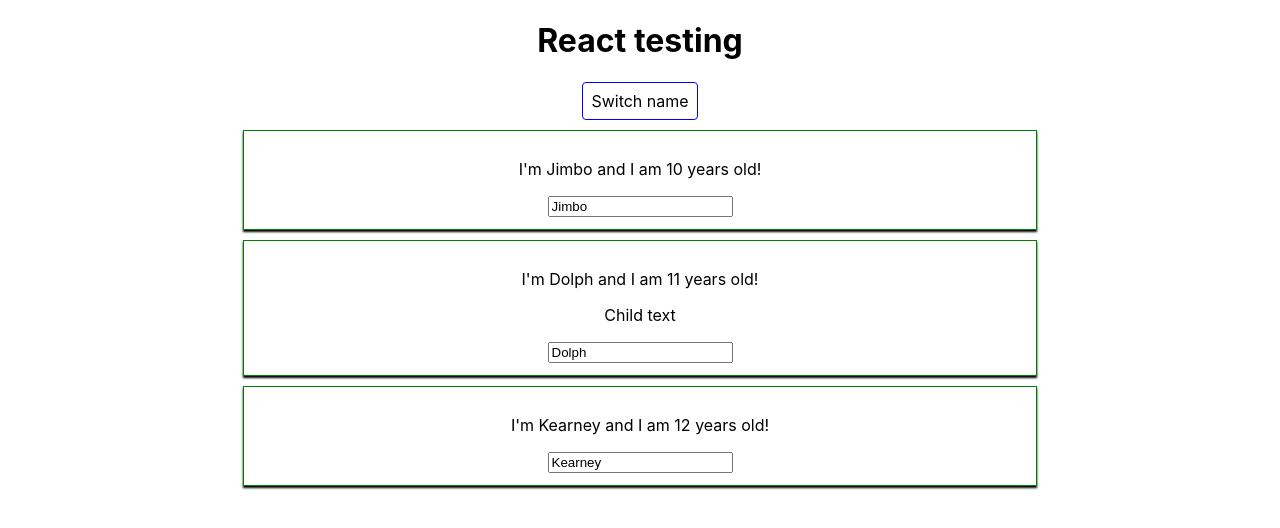
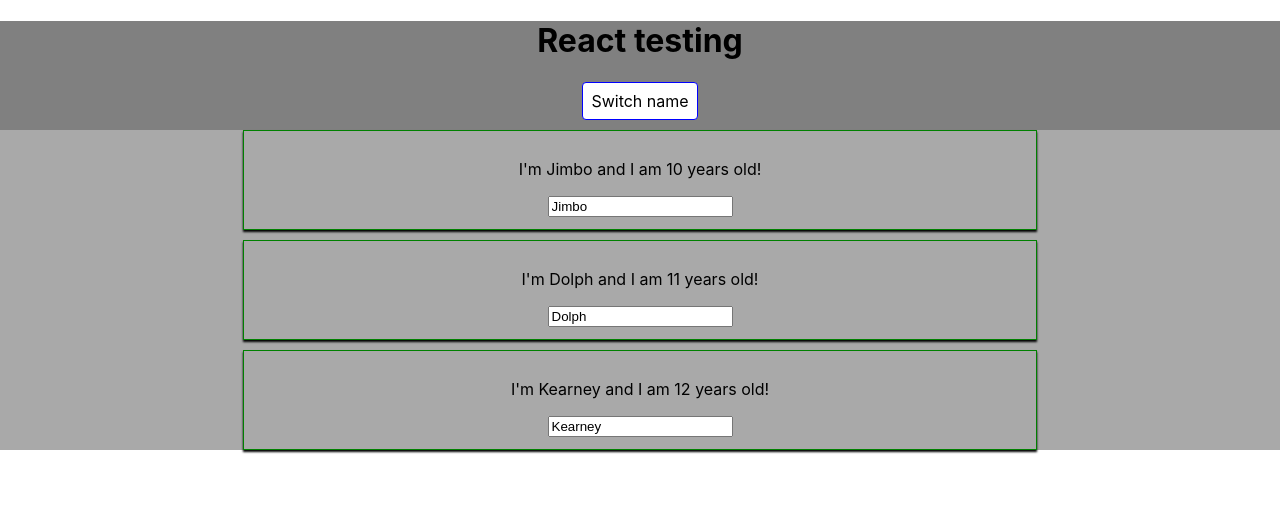
Before and after one commit to prupke2/react-practice, a React (Create React App) app: page / in a window 1280 px wide. Both pictures are taken after a click on the button "Switch name". Shown: the top 528 px of the page. Built offline with nearby package versions, Linux system fonts and the light colour scheme.

Commit message:
Through lesson 61

```diff
--- a/src/App.js
+++ b/src/App.js
@@ -6,29 +6,34 @@ import Person from './Person/Person';
 class App extends Component {
   state = {
     persons: [
-      { name: 'Jimbo', age: 10},
-      { name: 'Dolph', age: 11},
-      { name: 'Kearney', age: 12}
+      { id: 'asdf', name: 'Jimbo', age: 10},
+      { id: 'asdf2', name: 'Dolph', age: 11},
+      { id: 'asdf3', name: 'Kearney', age: 12}
     ],
     showPersons: false
-  };
-
-  switchNameHandler = (newName) => {
-    this.setState({persons: [
-      { name: newName, age: 20},
-      { name: 'Dolph2', age: 21},
-      { name: 'Kearney2', age: 22}
-      ]
-    })
   }
 
-  nameChangeHandler = (event) => {
-    this.setState({persons: [
-      { name: event.target.value, age: 20},
-      { name: 'Dolph', age: 11},
-      { name: 'Kearney', age: 12}
-      ]
-    })
+  deletePersonHandler = (personIndex) => {
+    const persons = [...this.state.persons];
+    persons.splice(personIndex, 1);
+    this.setState({persons: persons});
+  }
+
+  nameChangeHandler = (event, id ) => {
+    const personIndex = this.state.persons.findIndex(p => {
+      return p.id === id;
+    });
+
+    const person = {
+      ...this.state.persons[personIndex]
+    };
+
+    person.name = event.target.value;
+
+    const persons = [...this.state.persons];
+    persons[personIndex] = person;
+
+    this.setState({persons: persons})
   }
 
   togglePersonsHandler = () => {
@@ -37,6 +42,12 @@ class App extends Component {
   }
 
   render() {
+
+    const appStyle = {
+      background: 'grey',
+      transition: 'background 2s ease'
+    }
+
     const style = {
       backgroundColor: 'white',
       font: 'inherit',
@@ -45,28 +56,35 @@ class App extends Component {
       padding: '8px'
     };
 
+    const divStyle = {
+      backgroundColor: 'darkgrey',
+      transition: 'background 4s ease 3s'
+    };
+
+    let persons = null;
+
+    if (this.state.showPersons) {
+      persons = (
+        <div style={divStyle}>
+          {this.state.persons.map((person, index) => {
+            return <Person
+              click={() => this.deletePersonHandler(index)}
+              name={person.name}
+              age={person.age}
+              key={person.id}
+              changed={(event) => this.nameChangeHandler(event, person.id)} />
+          })}
+        </div>
+      );
+    }
+
     return (
-      <div className="App">
+      <div className="App" style={appStyle}>
         <h1>React testing</h1>
         <button
           style={style}
           onClick={this.togglePersonsHandler}>Switch name</button>
-        {
-          this.state.showPersons ?
-            <div>
-              <Person
-                name={this.state.persons[0].name}
-                age={this.state.persons[0].age}
-                click={this.switchNameHandler.bind(this, 'new name2')}
-                changed={this.nameChangeHandler} />
-              <Person
-                name={this.state.persons[1].name}
-                age={this.state.persons[1].age}>Child text</Person>
-              <Person
-                name={this.state.persons[2].name}
-                age={this.state.persons[2].age} />
-            </div> : null
-        }
+        {persons}
       </div>
     );
   };
```
